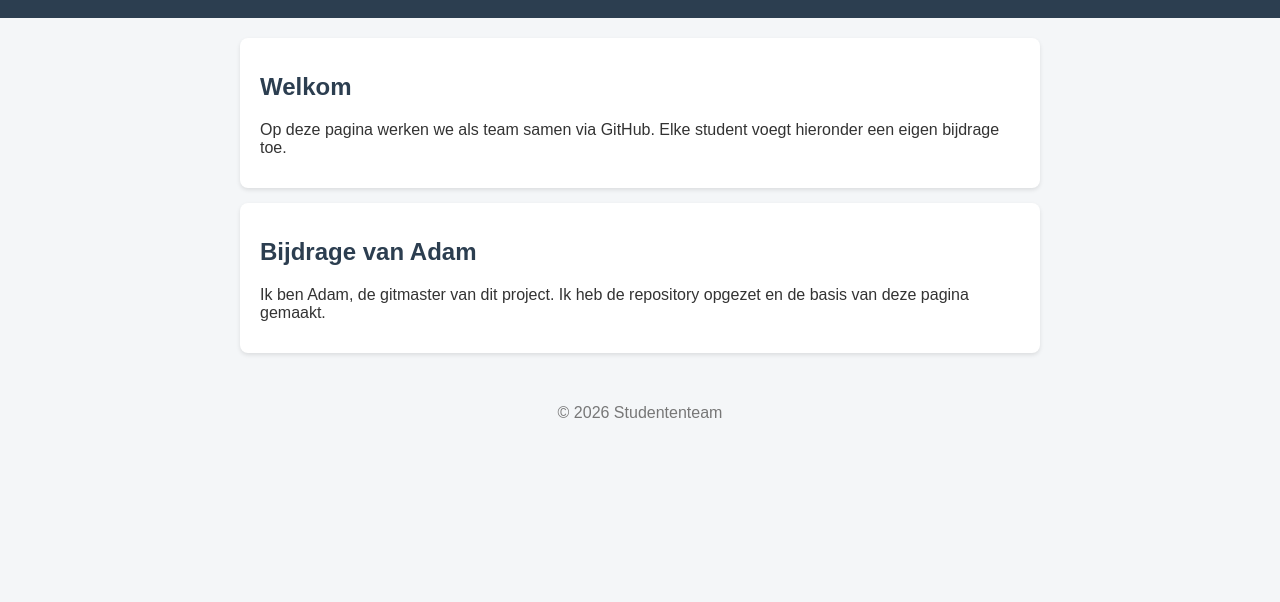
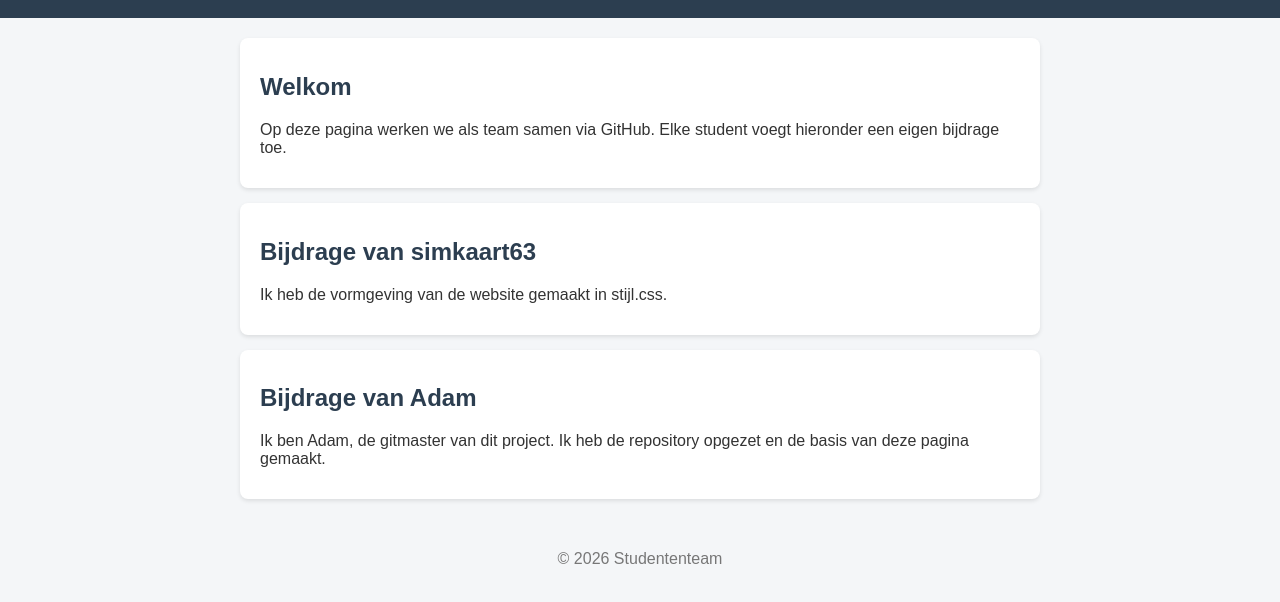
Before and after one commit to Boukyy/studenten-webpagina, a plain HTML site: page index.html in a window 1280 px wide. Shown: the part 120-722 px from the top of the page. Drawn offline with Linux system fonts and the light colour scheme.

Commit message:
Add contribution section for simkaart63

```diff
--- a/index.html
+++ b/index.html
@@ -20,7 +20,11 @@
       <p>Op deze pagina werken we als team samen via GitHub. Elke student voegt hieronder een eigen bijdrage toe.</p>
     </section>
 
-    <!-- Bijdragen van studenten komen hieronder -->
+        <section>
+<h2>Bijdrage van simkaart63</h2>
+<p>Ik heb de vormgeving van de website gemaakt in stijl.css.</p>
+</section>
+
 
     <section>
       <h2>Bijdrage van Adam</h2>
```
